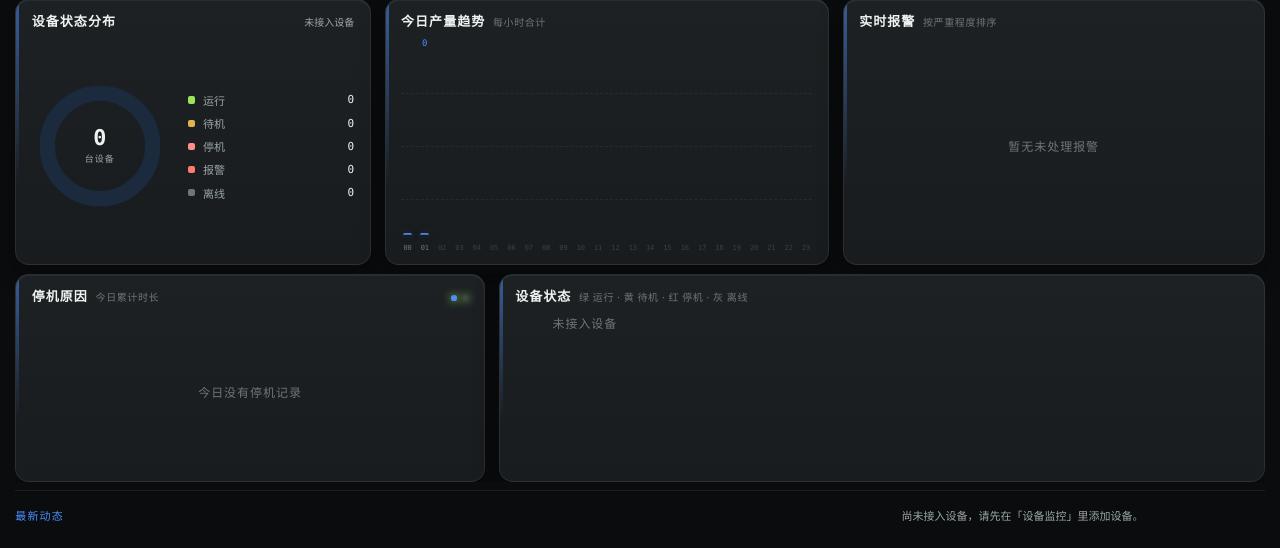
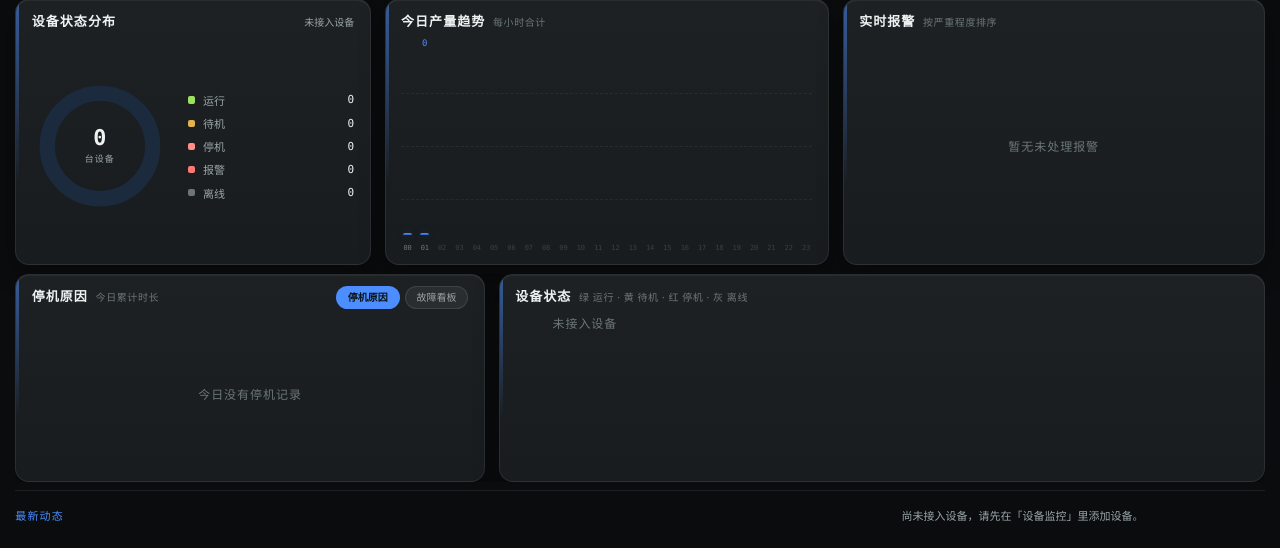
Before and after one commit to ZhuangRenyang/KnowFab-SIRP, a Spring Boot app: page /screen.html in a window 1280 px wide. Shown: the part 252-800 px from the top of the page. Run offline with Spring Boot 4, Linux system fonts and the light colour scheme; data that the repository does not hold is empty; some of the project's set-up classes (security, data sources, template engines, error pages and the like) are left out, and stand-ins take their place.

Commit message:
fix(screen): 大屏故障卡片切换改为带文字的胶囊标签
- 原实现是两个 8×8px 小圆点：功能是通的，但车间大屏前根本点不中、也看不出能点
  （用户实测点了半天没反应）
- 改为「停机原因」「故障看板」两个 87×30px 胶囊标签，当前视图高亮，
  hover 变色，视觉上明确是可切换控件
- 补 touchstart 绑定：车间大屏多为触摸屏，click 在部分安卓 WebView 上有延迟
- 实测：两个标签点击均能正确切换标题与内容（puppeteer 真实鼠标坐标点击验证）

```diff
--- a/src/main/resources/static/screen.html
+++ b/src/main/resources/static/screen.html
@@ -214,11 +214,16 @@
   .bl-body > .show::-webkit-scrollbar-track{background:rgba(255,255,255,.04);border-radius:99px}
   .bl-body > .show::-webkit-scrollbar-thumb{background:rgba(255,255,255,.22);border-radius:99px}
   .bl-body > .show::-webkit-scrollbar-thumb:hover{background:rgba(255,255,255,.36)}
-  .pager{display:flex;gap:.45vw;align-items:center;flex:none}
-  .pager .dot{width:.72vh;height:.72vh;border-radius:50%;background:rgba(255,255,255,.16);
-              cursor:pointer;transition:background .25s}
-  .pager .dot:hover{background:rgba(255,255,255,.36)}
-  .pager .dot.on{background:var(--accent)}
+  .pager{display:flex;gap:.4vw;align-items:center;flex:none}
+  /* 视图切换做成带文字的胶囊标签：圆点只有 8px，车间的人根本看不出能点（2026-10-31 改） */
+  .pager .pg{padding:.5vh .85vw;border-radius:99px;
+             font-size:clamp(10px,.72vw,13px);line-height:1.35;
+             color:rgba(255,255,255,.55);background:rgba(255,255,255,.06);
+             border:1px solid rgba(255,255,255,.10);cursor:pointer;
+             white-space:nowrap;user-select:none;
+             transition:color .2s, background .2s, border-color .2s}
+  .pager .pg:hover{color:#fff;background:rgba(255,255,255,.15)}
+  .pager .pg.on{color:#0b1210;background:var(--accent);border-color:transparent;font-weight:600}
   .rs{display:grid;grid-template-columns: 5.4vw 1fr auto;gap:.7vw;align-items:center;
       font-size:clamp(11px,.82vw,15px)}
   .rs .rn{color:var(--muted);white-space:nowrap;overflow:hidden;text-overflow:ellipsis}
@@ -405,8 +410,8 @@
       <span class="p-note" id="bl-note">今日累计时长</span>
       <span class="p-extra" id="bl-extra"></span>
       <span class="pager" id="bl-pager" hidden>
-        <i class="dot" data-v="0" title="停机原因"></i>
-        <i class="dot" data-v="1" title="故障维修看板"></i>
+        <span class="pg" data-v="0">停机原因</span>
+        <span class="pg" data-v="1">故障看板</span>
       </span>
     </div>
     <div class="bl-body">
@@ -696,7 +701,7 @@ function setBlView(v){
   }
   const pager = $('bl-pager');
   pager.hidden = !has;
-  pager.querySelectorAll('.dot').forEach((d, i) => d.classList.toggle('on', i === (has ? v : 0)));
+  pager.querySelectorAll('.pg').forEach((d, i) => d.classList.toggle('on', i === (has ? v : 0)));
 }
 
 /* 有故障时两个视图自动轮播（故障看板 ↔ 停机原因） */
@@ -711,12 +716,17 @@ function stopBlRotate(){
   if (blTimer){ clearInterval(blTimer); blTimer = null; }
 }
 
-/* 小圆点：点击手动切换视图，并重置自动轮播计时 */
-document.querySelectorAll('#bl-pager .dot').forEach(d => {
-  d.addEventListener('click', () => {
-    setBlView(parseInt(d.dataset.v, 10) || 0);
+/* 小圆点：点击手动切换视图，并重置自动轮播计时。
+   同时绑 touchstart：车间大屏常是触摸屏，click 在部分安卓 WebView 上有延迟甚至不触发 */
+document.querySelectorAll('#bl-pager .pg').forEach(d => {
+  const act = (e) => {
+    if (e) e.preventDefault();
+    const v = parseInt(d.dataset.v, 10) || 0;
+    setBlView(v);
     startBlRotate();
-  });
+  };
+  d.addEventListener('click', act);
+  d.addEventListener('touchstart', act, { passive: false });
 });
 
 function renderFaultBody(){
```
